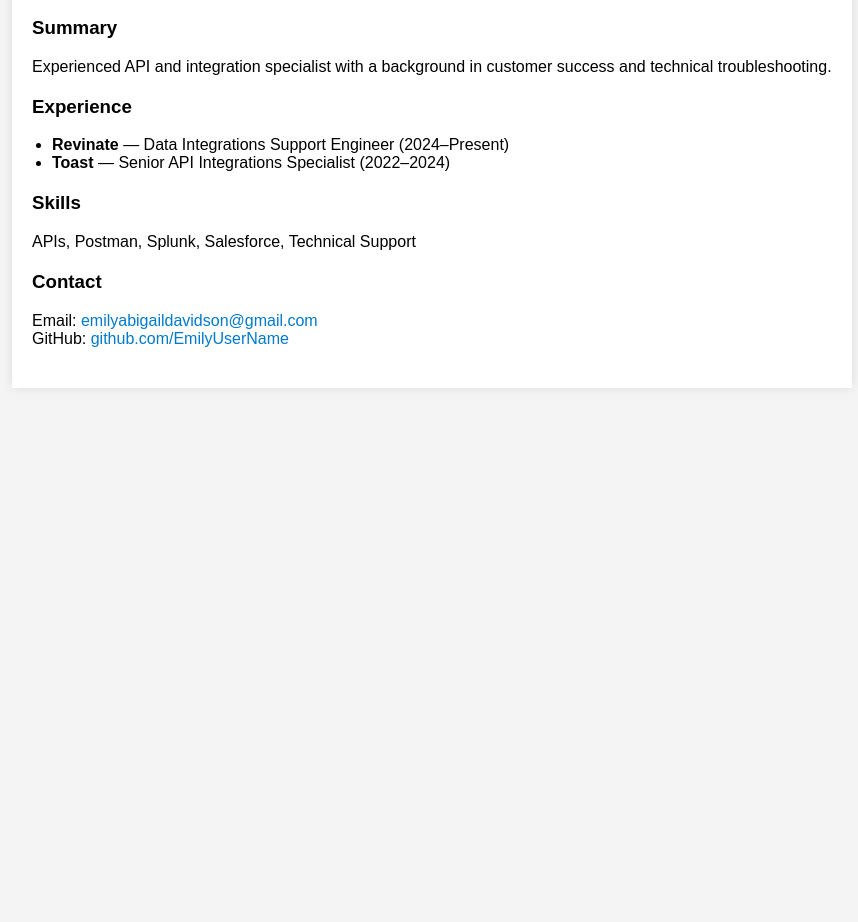
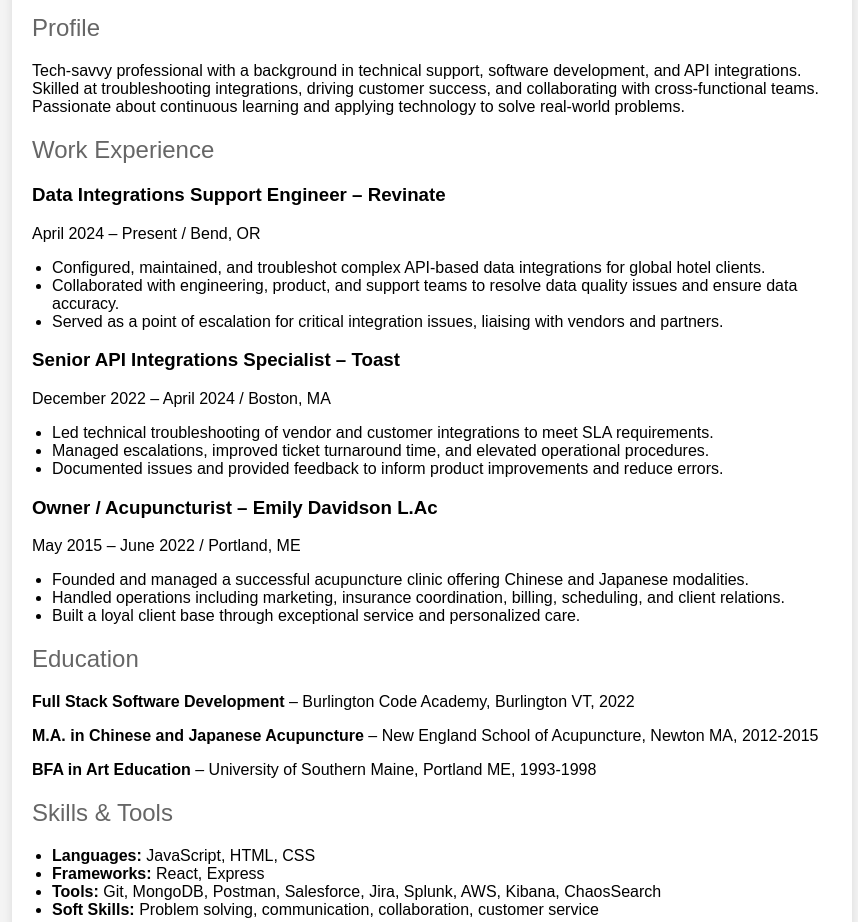
Before and after one commit to EmilyUserName/portfolio, a plain HTML site: page index.html in a window 1280 px wide. Shown: the part 165-1087 px from the top of the page, without its empty margins (208-1066 px from the left). Before the commit the page ends 800 px from the top, so only its background shows below. Drawn offline with Linux system fonts and the light colour scheme.

Commit message:
Update index.html
update!

```diff
--- a/index.html
+++ b/index.html
@@ -2,41 +2,73 @@
 <html lang="en">
 <head>
   <meta charset="UTF-8" />
-  <meta name="viewport" content="width=device-width, initial-scale=1.0" />
-  <title>Emily Davidson Resume</title>
+  <meta name="viewport" content="width=device-width,initial-scale=1" />
+  <title>Emily Davidson – Portfolio</title>
   <link rel="stylesheet" href="style.css" />
 </head>
 <body>
   <div class="container">
     <header>
       <h1>Emily Davidson</h1>
-      <h2>Data Integrations Support Engineer</h2>
+      <p class="contact">
+        Pownal, Maine • <a href="mailto:emilyabigaildavidson@gmail.com">emilyabigaildavidson@gmail.com</a> • 207‑318‑0089 •
+        <a href="https://linkedin.com/in/emilyabigaildavidson" target="_blank">LinkedIn</a>
+      </p>
     </header>
 
     <section>
-      <h3>Summary</h3>
-      <p>
-        Experienced API and integration specialist with a background in customer success and technical troubleshooting.
-      </p>
+      <h2>Profile</h2>
+      <p>Tech‑savvy professional with a background in technical support, software development, and API integrations. Skilled at troubleshooting integrations, driving customer success, and collaborating with cross‑functional teams. Passionate about continuous learning and applying technology to solve real‑world problems.</p>
     </section>
 
     <section>
-      <h3>Experience</h3>
-      <ul>
-        <li><strong>Revinate</strong> — Data Integrations Support Engineer (2024–Present)</li>
-        <li><strong>Toast</strong> — Senior API Integrations Specialist (2022–2024)</li>
-      </ul>
+      <h2>Work Experience</h2>
+      <div class="job">
+        <h3>Data Integrations Support Engineer – Revinate</h3>
+        <p class="date">April 2024 – Present / Bend, OR</p>
+        <ul>
+          <li>Configured, maintained, and troubleshot complex API‑based data integrations for global hotel clients.</li>
+          <li>Collaborated with engineering, product, and support teams to resolve data quality issues and ensure data accuracy.</li>
+          <li>Served as a point of escalation for critical integration issues, liaising with vendors and partners.</li>
+        </ul>
+      </div>
+      <div class="job">
+        <h3>Senior API Integrations Specialist – Toast</h3>
+        <p class="date">December 2022 – April 2024 / Boston, MA</p>
+        <ul>
+          <li>Led technical troubleshooting of vendor and customer integrations to meet SLA requirements.</li>
+          <li>Managed escalations, improved ticket turnaround time, and elevated operational procedures.</li>
+          <li>Documented issues and provided feedback to inform product improvements and reduce errors.</li>
+        </ul>
+      </div>
+      <div class="job">
+        <h3>Owner / Acupuncturist – Emily Davidson L.Ac</h3>
+        <p class="date">May 2015 – June 2022 / Portland, ME</p>
+        <ul>
+          <li>Founded and managed a successful acupuncture clinic offering Chinese and Japanese modalities.</li>
+          <li>Handled operations including marketing, insurance coordination, billing, scheduling, and client relations.</li>
+          <li>Built a loyal client base through exceptional service and personalized care.</li>
+        </ul>
+      </div>
     </section>
 
     <section>
-      <h3>Skills</h3>
-      <p>APIs, Postman, Splunk, Salesforce, Technical Support</p>
+      <h2>Education</h2>
+      <div class="education">
+        <p><strong>Full Stack Software Development</strong> – Burlington Code Academy, Burlington VT, 2022</p>
+        <p><strong>M.A. in Chinese and Japanese Acupuncture</strong> – New England School of Acupuncture, Newton MA, 2012‑2015</p>
+        <p><strong>BFA in Art Education</strong> – University of Southern Maine, Portland ME, 1993‑1998</p>
+      </div>
     </section>
 
     <section>
-      <h3>Contact</h3>
-      <p>Email: <a href="mailto:emilyabigaildavidson@gmail.com">emilyabigaildavidson@gmail.com</a><br>
-      GitHub: <a href="https://github.com/EmilyUserName" target="_blank">github.com/EmilyUserName</a></p>
+      <h2>Skills & Tools</h2>
+      <ul>
+        <li><strong>Languages:</strong> JavaScript, HTML, CSS</li>
+        <li><strong>Frameworks:</strong> React, Express</li>
+        <li><strong>Tools:</strong> Git, MongoDB, Postman, Salesforce, Jira, Splunk, AWS, Kibana, ChaosSearch</li>
+        <li><strong>Soft Skills:</strong> Problem solving, communication, collaboration, customer service</li>
+      </ul>
     </section>
   </div>
 </body>
```
